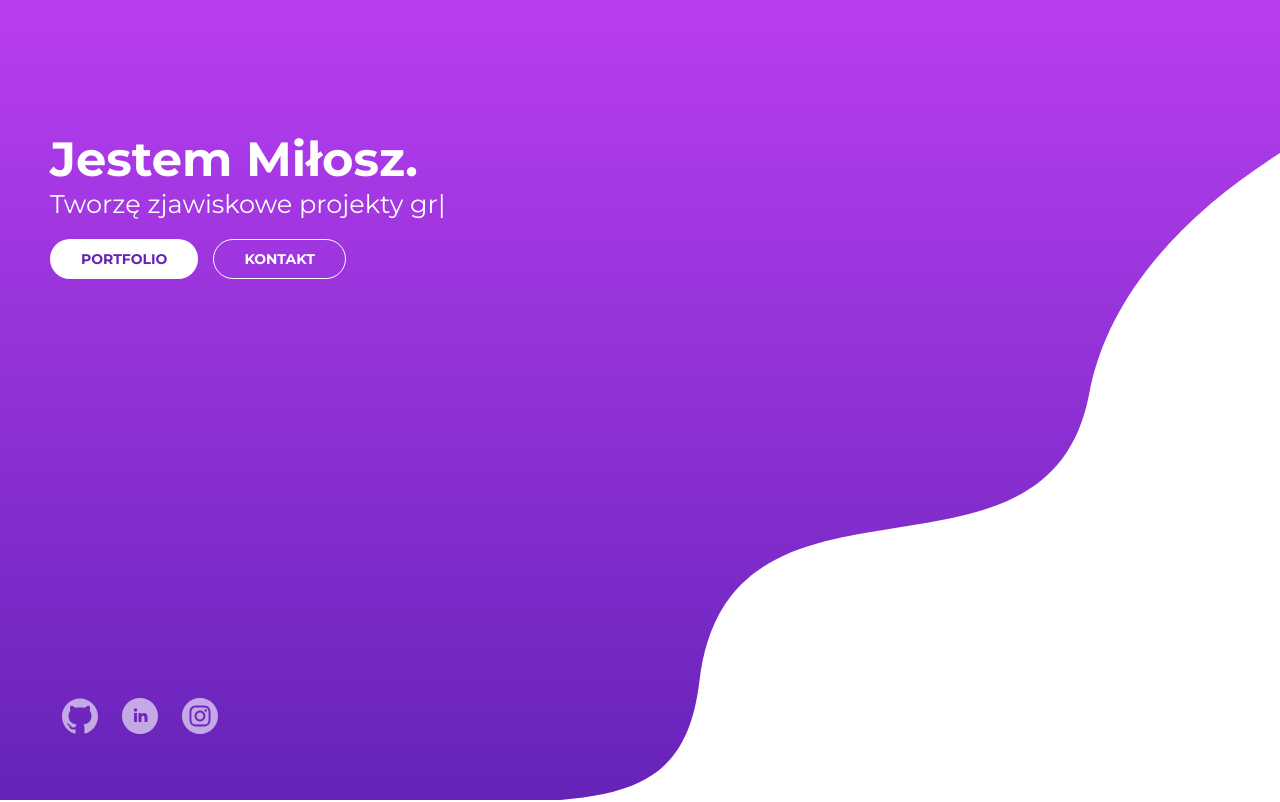
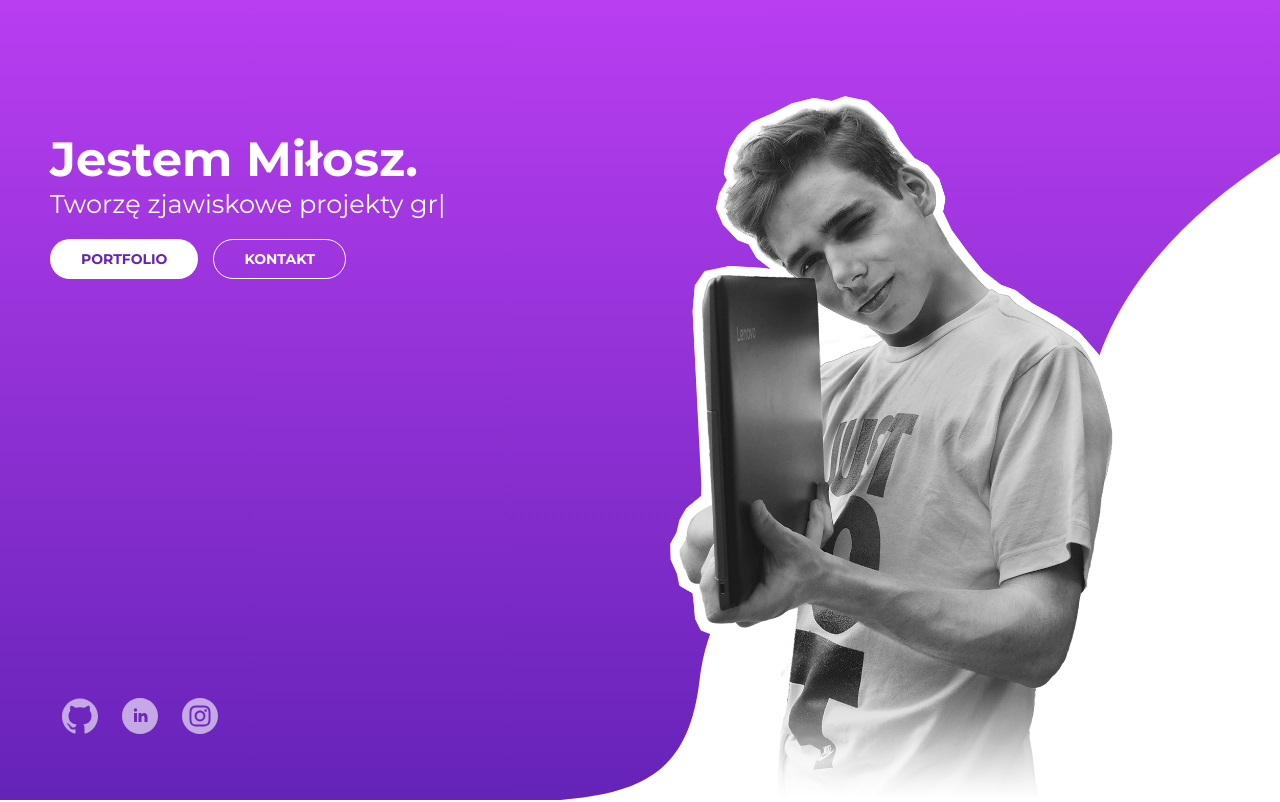
Before and after one commit to MiloszKowalski/personal-site, a React (Create React App) app: page / in a window 1280 px wide. Shown: the top 802 px of the page. Built offline with nearby package versions, Linux system fonts and the light colour scheme.

Commit message:
Add hero laptop image

```diff
--- a/src/views/Home/Home.scss
+++ b/src/views/Home/Home.scss
@@ -39,7 +39,32 @@
   }
 }
 
-.hero img {
+.hero img#hero-image {
+  height: 30vh;
+  z-index: 1;
+  position: absolute;
+  left: 50%;
+  bottom: 0;
+  transform: translateX(-50%);
+
+  @media (min-width: 340px) {
+    height: 50vh;
+  }
+
+  @media (min-width: 768px) {
+    margin-top: -100px;
+    height: 60vh;
+    transform: translateX(-50px);
+  }
+
+  @media (min-width: 1280px) {
+    height: 90vh;
+    left: 55%;
+    margin-top: -200px;
+  }
+}
+
+.hero img.background-wave {
   position: absolute;
   bottom: -3px;
   right: 0;
--- a/src/views/Home/Home.tsx
+++ b/src/views/Home/Home.tsx
@@ -7,6 +7,7 @@ import heroDesktop from './svg/Hero-desktop.svg';
 import designOneMobile from './svg/Design1-mobile.svg';
 import designOneDesktop from './svg/Design1-desktop.svg';
 import designTwo from './svg/Design2.svg';
+import heroImage1 from './img/hero-image-1.png';
 import { ReactComponent as GithubIcon } from 'components/svg/icons/Github.svg';
 import { ReactComponent as LinkedInIcon } from 'components/svg/icons/LinkedIn.svg';
 import { ReactComponent as InstagramIcon } from 'components/svg/icons/Instagram.svg';
@@ -42,9 +43,10 @@ const Home: React.FC = () => {
           <a href="https://www.instagram.com/mkowalski.dev/"
             rel="noopener noreferrer" target="_blank"><InstagramIcon /></a>
         </div>
+        <img id="hero-image" src={ heroImage1 } alt=""/>
         <picture>
           <source srcSet={`${heroMobile} 1x`} media="(max-width: 768px)" />
-          <img srcSet={`${heroDesktop} 2x`} alt="background" />
+          <img className="background-wave" srcSet={`${heroDesktop} 2x`} alt="background" />
         </picture>
       </section>
       <section className="coding-with-passion">
```
Also changed, not shown: src/views/Home/img/hero-image-1.png (added).
